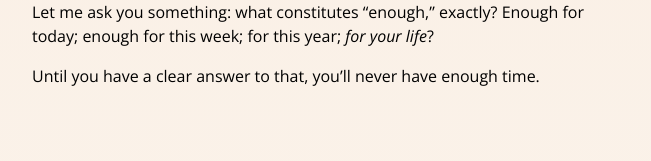
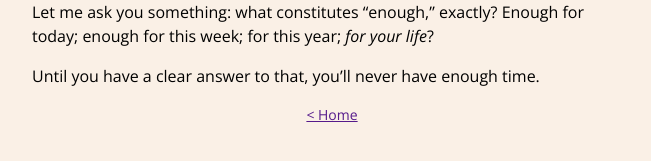
Before and after one commit to hudsonburgess/hudsonburgess.github.io, a Jekyll site: the page built from _posts/2020-01-17-not-enough-time.md, in a window 1280 px wide. Shown: the part 152-313 px from the top of the page, without its empty margins (308-959 px from the left). Built offline with Jekyll 4.4.1, drawn with Linux system fonts in a browser that asks for light colours.

Commit message:
specifying problems post

```diff
--- a/_layouts/default.html
+++ b/_layouts/default.html
@@ -2,7 +2,7 @@
     <head>
         <title>{{ page.title }}</title>
         <meta name="viewport" content="width=device-width, initial-scale=1">
-        <link href="https://fonts.googleapis.com/css?family=Open+Sans:400,400i,700,700i&display=swap" rel="stylesheet">
+        <link href="https://fonts.googleapis.com/css?family=Open+Sans:400,400i,600,600i,700,700i&display=swap" rel="stylesheet">
         <link rel="stylesheet" href="/assets/css/main.css" />
     </head>
     <body>
--- a/_layouts/post.html
+++ b/_layouts/post.html
@@ -5,4 +5,7 @@
 <article>
     <h1>{{ page.title }}</h1>
     {{ content }}
+    <footer>
+        <a href="{{ site.url }}">< Home</a>
+    </footer>
 </article>
--- a/assets/css/main.css
+++ b/assets/css/main.css
@@ -3,21 +3,49 @@
     max-width: 600px;
     font-family: 'Open Sans', sans-serif;
     line-height: 1.5;
+    background-color: linen;
     /* based on the built-in color 'linen' */
-    background-image: linear-gradient(180deg, hsl(30, 67%, 94%), hsl(30, 67%, 96%));
+    /* background-image: linear-gradient(180deg, hsl(30, 67%, 94%), hsl(30, 67%, 96%)); */
 }
 
 .post-list-heading {
     text-align: center;
 }
 
+.redesign-notice {
+    display: block;
+    text-align: center;
+    font-size: 14px;
+}
+
+.post-list {
+    list-style-type: none;
+    padding: 0;
+}
+
 .post {
+    text-decoration: none;
+    color: black;
     display: flex;
     align-items: center;
+    flex-direction: column;
+    padding: 1rem 0;
+}
+
+.post:hover {
+    background-color: hsla(0, 0%, 0%, 0.05)
+}
+
+.post-header {
+    margin: 0;
+    font-size: 20px;
+    font-weight: 600;
+    font-style: italic;
 }
 
 .post-date {
-    margin-left: 1rem;
+    font-size: 14px;
+    color: hsl(0, 0%, 40%);
 }
 
 article h1 {
@@ -32,6 +60,11 @@
     margin: 1rem 0;
 }
 
+article footer {
+    text-align: center;
+    font-size: 14px;
+}
+
 @media (max-width: 576px) {
     body {
         margin: 2rem 1.5rem;
```
Also changed, not shown: _layouts/home.html (+6 -8 lines), _posts/2020-01-20-specifying-problems.md (added, +21 -0 lines).
